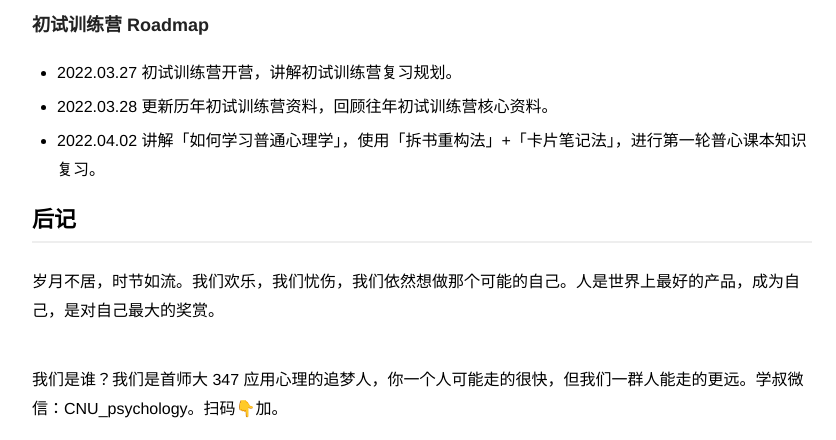
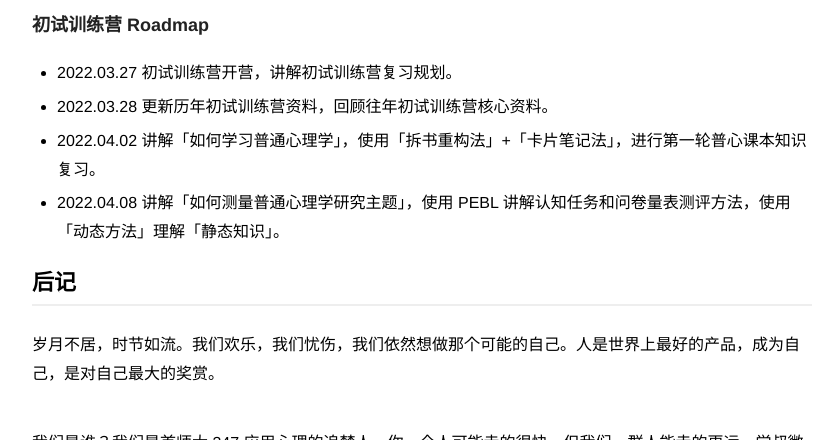
Before and after one commit to zapp926/cnu.github.io, a Jekyll site: the page built from _posts/2022-04-02-23-TheCampSchedule.md, in a window 1280 px wide and 900 px high, scrolled down 518 px, cut to the strip 66-506 px from the top of the window. Shown: the whole strip, without its empty margins (218-1054 px from the left). Built offline with Jekyll 4.4.1, drawn with Linux system fonts in a browser that asks for light colours.

Commit message:
Update 2022-04-02-23-TheCampSchedule.md

```diff
--- a/_posts/2022-04-02-23-TheCampSchedule.md
+++ b/_posts/2022-04-02-23-TheCampSchedule.md
@@ -12,6 +12,7 @@ description: 人是世界上最好的产品，成为自己，是最大的奖赏
 - 2022.03.27 初试训练营开营，讲解初试训练营复习规划。
 - 2022.03.28 更新历年初试训练营资料，回顾往年初试训练营核心资料。
 - 2022.04.02 讲解「如何学习普通心理学」，使用「拆书重构法」+「卡片笔记法」，进行第一轮普心课本知识复习。
+- 2022.04.08 讲解「如何测量普通心理学研究主题」，使用 PEBL 讲解认知任务和问卷量表测评方法，使用「动态方法」理解「静态知识」。
 
 ## 后记
 岁月不居，时节如流。我们欢乐，我们忧伤，我们依然想做那个可能的自己。人是世界上最好的产品，成为自己，是对自己最大的奖赏。
```
